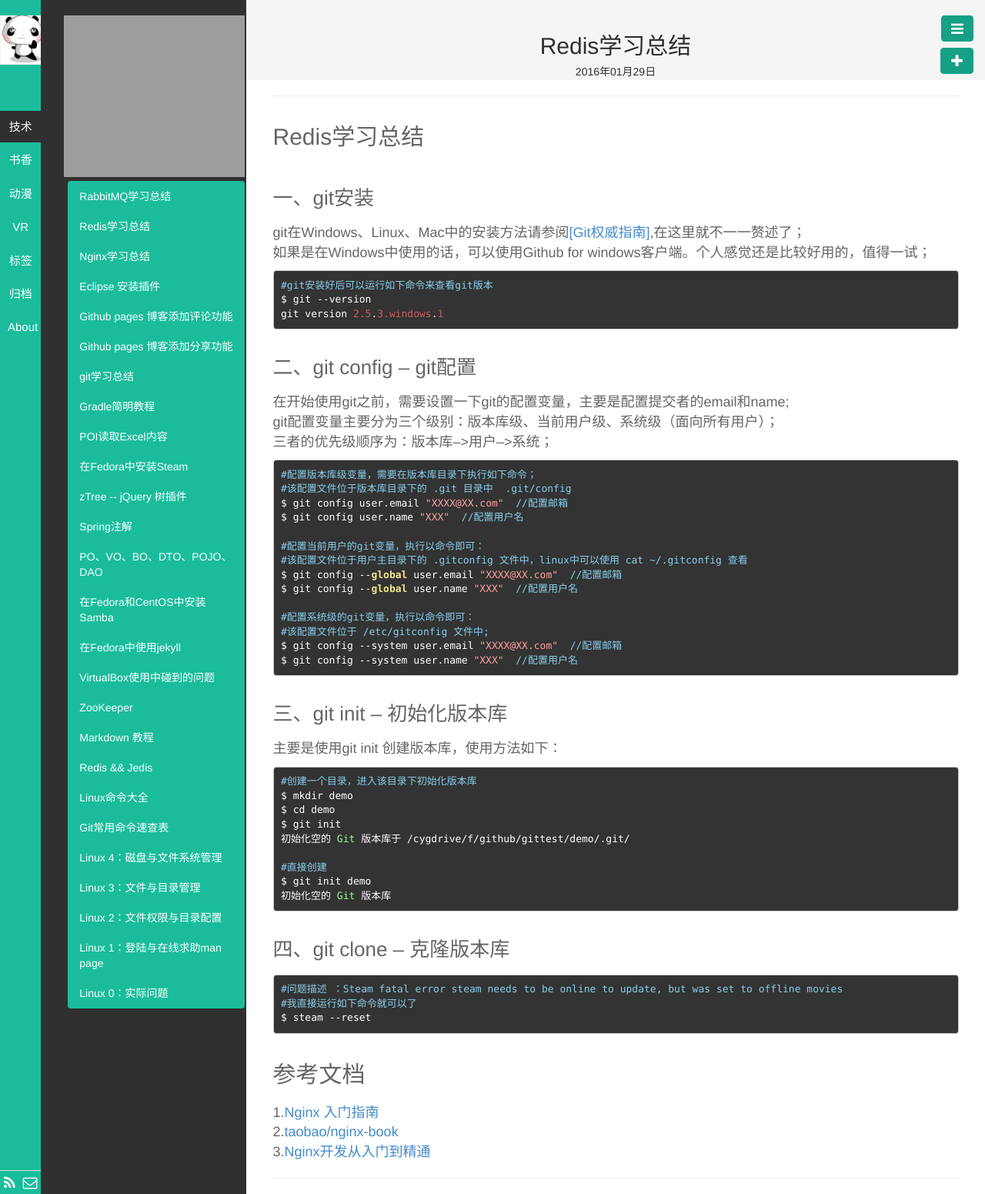
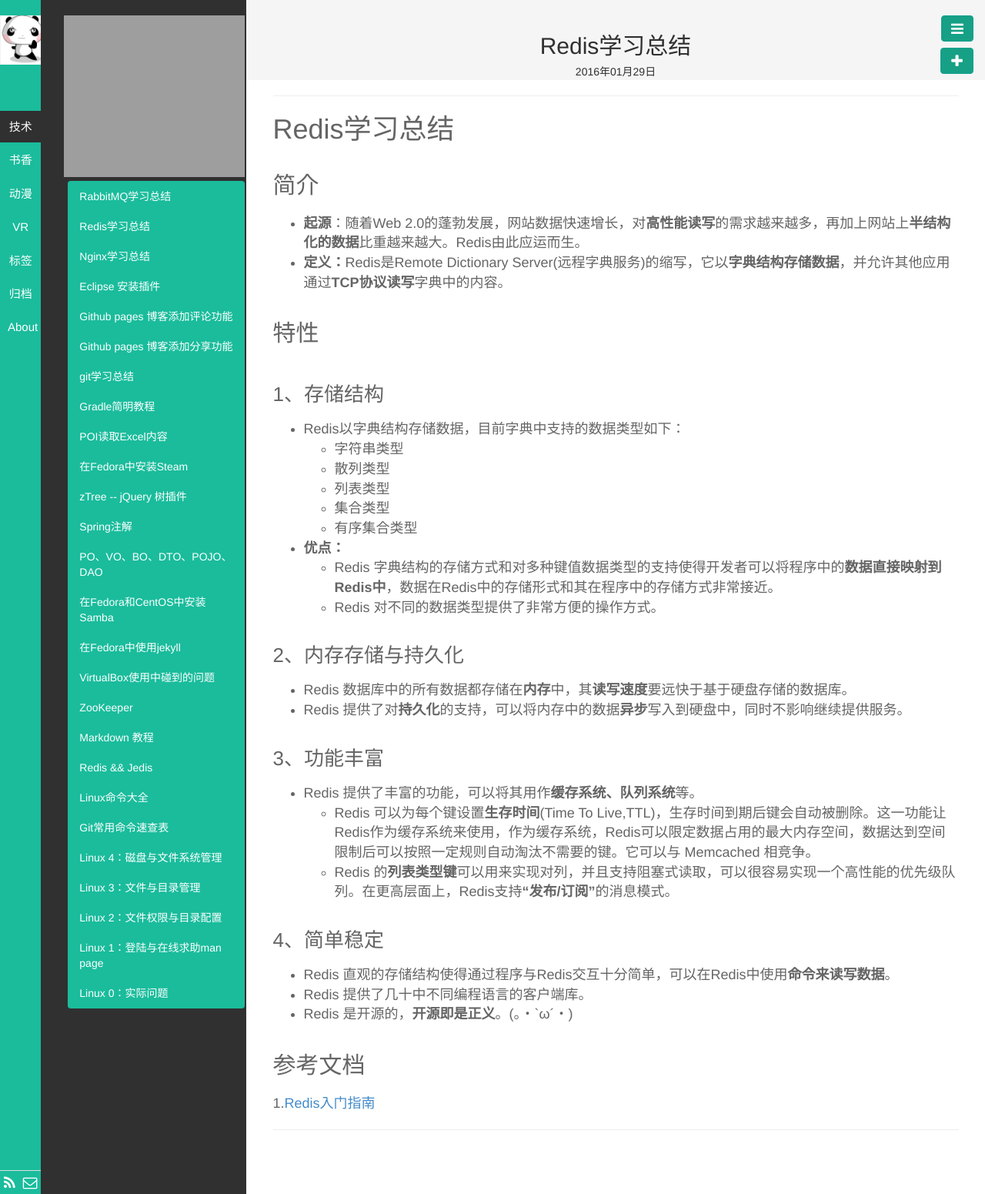
Before and after one commit to demon7452/demon7452.github.io, a Jekyll site: the page built from _posts/技术/2016-01-29-Redis学习总结.md, in a window 1280 px wide. Shown: the whole page at 77% size. Built offline with Jekyll 4.4.1, drawn with Linux system fonts in a browser that asks for light colours; Markdown is read by kramdown in place of the engine named in the settings; comment, search, counter and statistics services are not loaded; grey boxes are pictures that could not be loaded.

Commit message:
redis summary

````diff
--- a/_config.yml
+++ b/_config.yml
@@ -2,7 +2,7 @@
 gems: [jekyll-paginate]
 paginate: 10
 markdown: redcarpet
-highlighter: pygments
+highlighter: rouge
 redcarpet:
   extensions: [ "fenced_code_blocks",
                 "hard_wrap",
--- a/_posts/技术/2016-01-29-Redis学习总结.md
+++ b/_posts/技术/2016-01-29-Redis学习总结.md
@@ -6,62 +6,37 @@
 keywords: Redis
 description: Redis学习总结
 ---
-##Redis学习总结
-###一、git安装
-git在Windows、Linux、Mac中的安装方法请参阅<a target="_blank" href="http://www.worldhello.net/">[Git权威指南]</a>,在这里就不一一赘述了；<br>
-如果是在Windows中使用的话，可以使用Github for windows客户端。个人感觉还是比较好用的，值得一试；<br>
+Redis学习总结
+=======
+##简介
+- **起源**：随着Web 2.0的蓬勃发展，网站数据快速增长，对**高性能读写**的需求越来越多，再加上网站上**半结构化的数据**比重越来越大。Redis由此应运而生。
+- **定义：**Redis是Remote Dictionary Server(远程字典服务)的缩写，它以**字典结构存储数据**，并允许其他应用通过**TCP协议读写**字典中的内容。
 
-```
-#git安装好后可以运行如下命令来查看git版本
-$ git --version
-git version 2.5.3.windows.1
-```
-###二、git config -- git配置
-在开始使用git之前，需要设置一下git的配置变量，主要是配置提交者的email和name;<br>
-git配置变量主要分为三个级别：版本库级、当前用户级、系统级（面向所有用户）；<br>
-三者的优先级顺序为：版本库-->用户-->系统；<br>
+##特性
+###1、存储结构
+- Redis以字典结构存储数据，目前字典中支持的数据类型如下：
+    - 字符串类型
+    - 散列类型
+    - 列表类型
+    - 集合类型
+    - 有序集合类型
+- **优点：**
+    - Redis 字典结构的存储方式和对多种键值数据类型的支持使得开发者可以将程序中的**数据直接映射到Redis中**，数据在Redis中的存储形式和其在程序中的存储方式非常接近。
+    - Redis 对不同的数据类型提供了非常方便的操作方式。
 
-```
-#配置版本库级变量，需要在版本库目录下执行如下命令；
-#该配置文件位于版本库目录下的 .git 目录中  .git/config
-$ git config user.email "XXXX@XX.com"  //配置邮箱
-$ git config user.name "XXX"  //配置用户名
+###2、内存存储与持久化
+- Redis 数据库中的所有数据都存储在**内存**中，其**读写速度**要远快于基于硬盘存储的数据库。
+- Redis 提供了对**持久化**的支持，可以将内存中的数据**异步**写入到硬盘中，同时不影响继续提供服务。
 
-#配置当前用户的git变量，执行以命令即可：
-#该配置文件位于用户主目录下的 .gitconfig 文件中，linux中可以使用 cat ~/.gitconfig 查看
-$ git config --global user.email "XXXX@XX.com"  //配置邮箱
-$ git config --global user.name "XXX"  //配置用户名
+###3、功能丰富
+- Redis 提供了丰富的功能，可以将其用作**缓存系统、队列系统**等。
+    - Redis 可以为每个键设置**生存时间**(Time To Live,TTL)，生存时间到期后键会自动被删除。这一功能让Redis作为缓存系统来使用，作为缓存系统，Redis可以限定数据占用的最大内存空间，数据达到空间限制后可以按照一定规则自动淘汰不需要的键。它可以与 Memcached 相竞争。
+    - Redis 的**列表类型键**可以用来实现对列，并且支持阻塞式读取，可以很容易实现一个高性能的优先级队列。在更高层面上，Redis支持**“发布/订阅”**的消息模式。
 
-#配置系统级的git变量，执行以命令即可：
-#该配置文件位于 /etc/gitconfig 文件中;
-$ git config --system user.email "XXXX@XX.com"  //配置邮箱
-$ git config --system user.name "XXX"  //配置用户名
-```
-
-###三、git init -- 初始化版本库
-主要是使用git init 创建版本库，使用方法如下：
-
-```
-#创建一个目录，进入该目录下初始化版本库
-$ mkdir demo
-$ cd demo
-$ git init
-初始化空的 Git 版本库于 /cygdrive/f/github/gittest/demo/.git/
-
-#直接创建
-$ git init demo
-初始化空的 Git 版本库
-```
-
-###四、git clone -- 克隆版本库
-
-```
-#问题描述 ：Steam fatal error steam needs to be online to update, but was set to offline movies
-#我直接运行如下命令就可以了
-$ steam --reset
-```
+###4、简单稳定
+- Redis 直观的存储结构使得通过程序与Redis交互十分简单，可以在Redis中使用**命令来读写数据**。
+- Redis 提供了几十中不同编程语言的客户端库。
+- Redis 是开源的，**开源即是正义**。(。・`ω´・)
 
 ##参考文档
-1.<a href="http://wiki.jikexueyuan.com/project/nginx/" target="_blank">Nginx 入门指南</a><br>
-2.<a href="https://github.com/taobao/nginx-book" target="_blank">taobao/nginx-book</a><br>
-3.<a href="http://tengine.taobao.org/book/index.html" target="_blank">Nginx开发从入门到精通</a><br>
+1.<a href="http://demon7452.github.io/2016/02/14/Redis%E5%85%A5%E9%97%A8%E6%8C%87%E5%8D%97-%E7%AC%AC2%E7%89%88.html" target="_blank">Redis入门指南</a><br>
````
